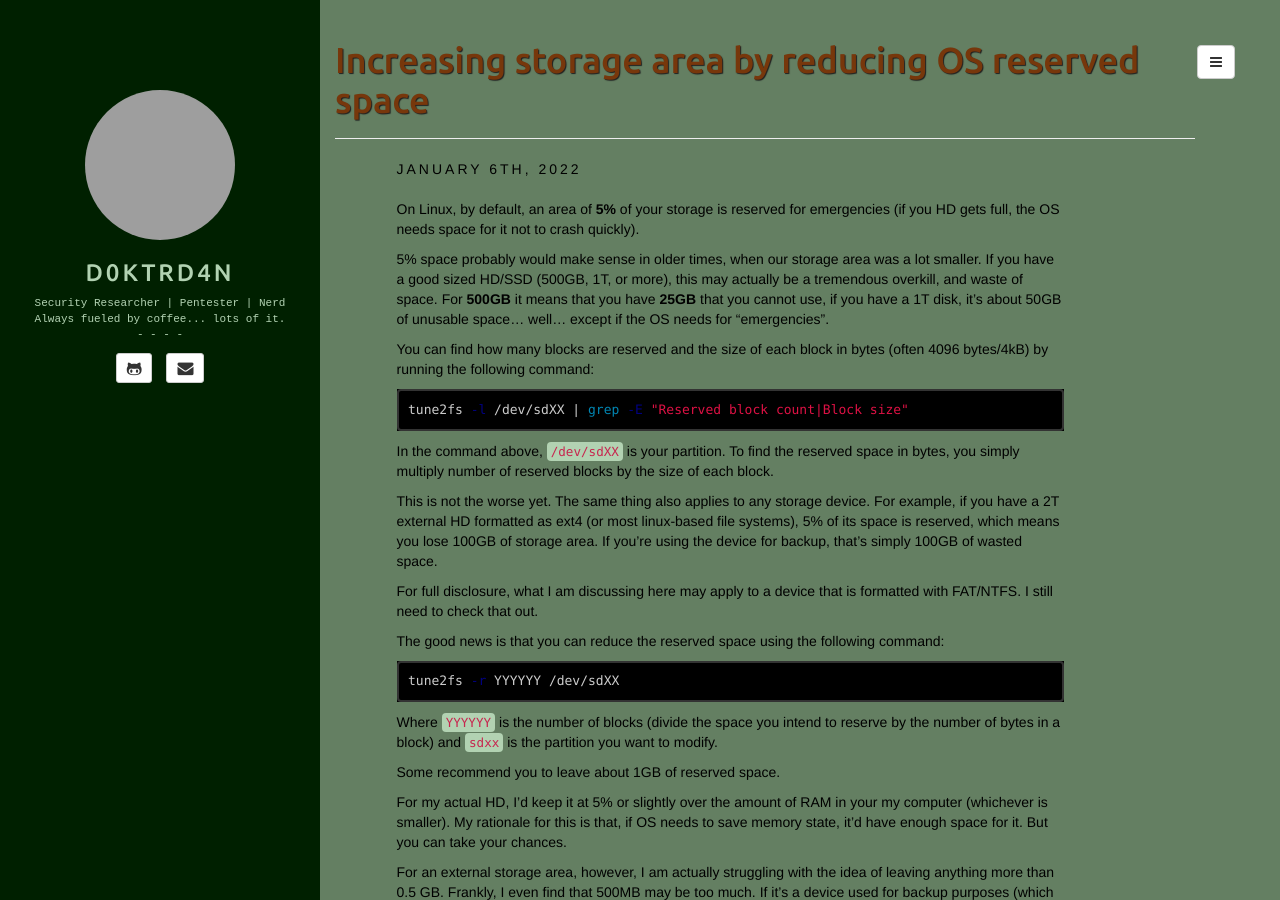
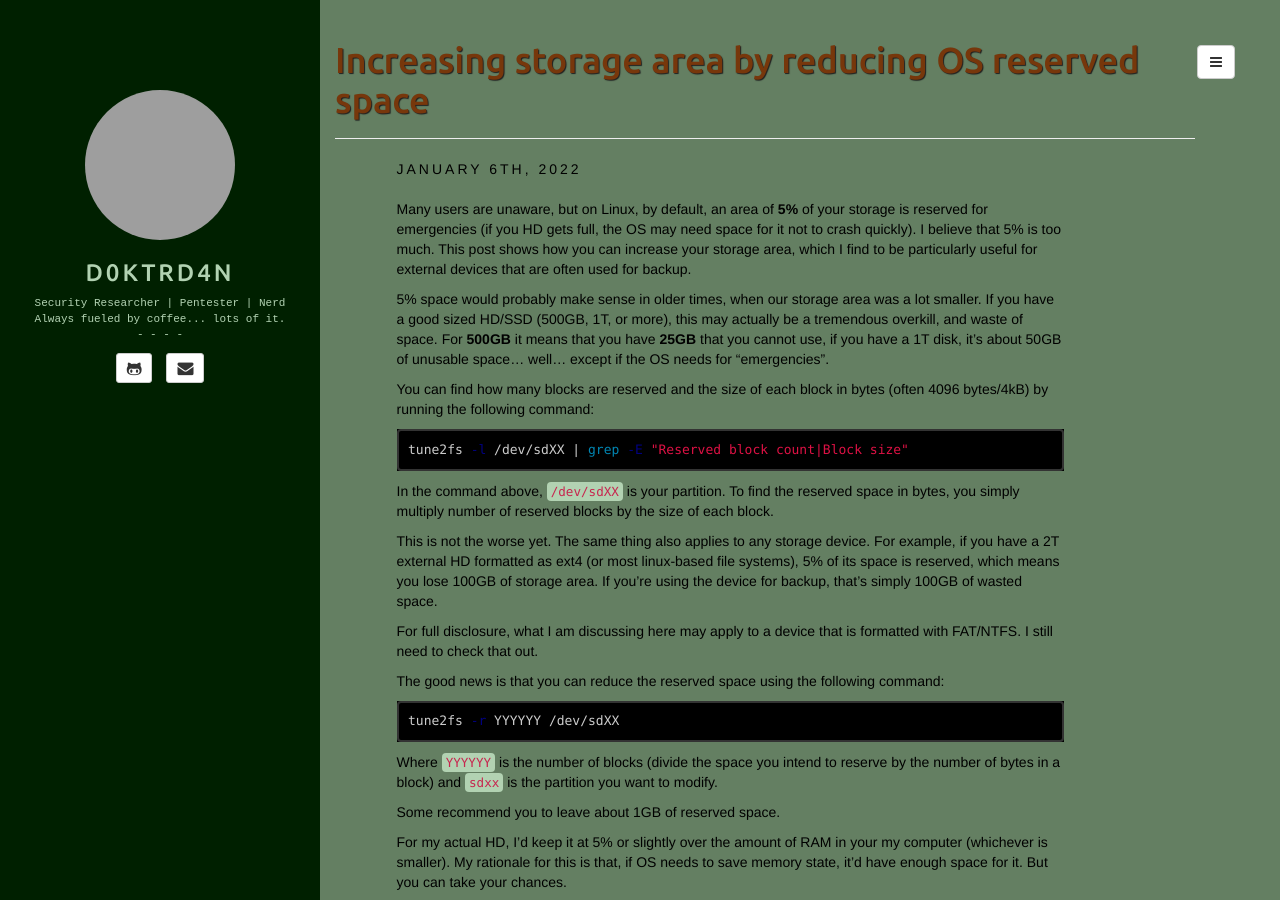
Before and after one commit to d0ktrd4n/d0ktrd4n.github.io, a Jekyll site: the page built from _posts/2022-01-06-increasing-storage.md, in a window 1280 px wide and 900 px high. Built offline with Jekyll 4.4.1, drawn with Linux system fonts in a browser that asks for light colours; grey boxes are pictures that could not be loaded.

Commit message:
Update 2022-01-06-increasing-storage.md
Changin introduction

````diff
--- a/_posts/2022-01-06-increasing-storage.md
+++ b/_posts/2022-01-06-increasing-storage.md
@@ -7,9 +7,9 @@ fullview: false
 comments: false
 ---
 
-On Linux, by default, an area of **5%** of your storage is reserved for emergencies (if you HD gets full, the OS needs space for it not to crash quickly).
+Many users are unaware, but on Linux, by default, an area of **5%** of your storage is reserved for emergencies (if you HD gets full, the OS may need space for it not to crash quickly). I believe that  5% is too much. This post shows how you can increase your storage area, which I find to be particularly useful for external devices that are often used for backup.
 
-5% space probably would make sense in older times, when our storage area was a lot smaller. If you have a good sized HD/SSD (500GB, 1T, or more), this may actually be a tremendous overkill, and waste of space. For **500GB** it means that you have **25GB** that you cannot use, if you have a 1T disk, it's about 50GB of unusable space... well... except if the OS needs for "emergencies".
+5% space would probably make sense in older times, when our storage area was a lot smaller. If you have a good sized HD/SSD (500GB, 1T, or more), this may actually be a tremendous overkill, and waste of space. For **500GB** it means that you have **25GB** that you cannot use, if you have a 1T disk, it's about 50GB of unusable space... well... except if the OS needs for "emergencies".
 
 You can find how many blocks are reserved and the size of each block in bytes (often 4096 bytes/4kB) by running  the following command:
 ```bash
````
